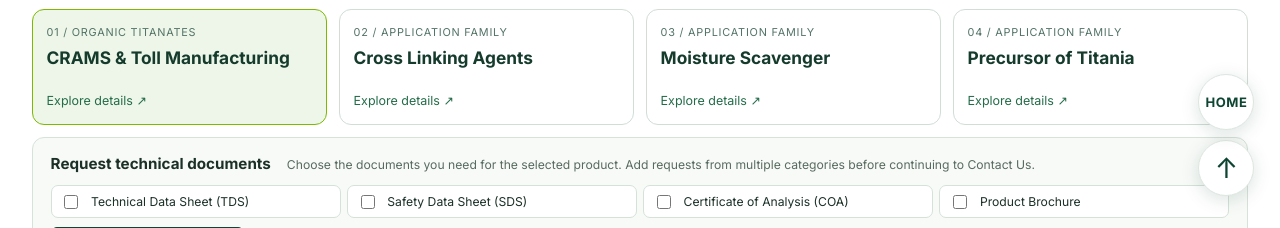
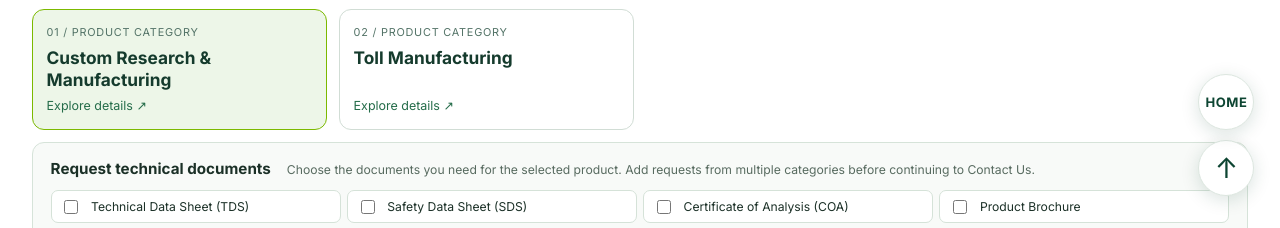
Before and after one commit to jtano14/polygel-japan, a plain HTML site: page crams-toll-manufacturing.html in a window 1280 px wide. Shown: the part 572-800 px from the top of the page. Drawn offline with Linux system fonts and the light colour scheme.

Commit message:
Use dynamic category cards on crams-toll-manufacturing

```diff
--- a/crams-toll-manufacturing.html
+++ b/crams-toll-manufacturing.html
@@ -17,12 +17,7 @@
 <main id="main" data-catalog-page="true" class="product-page">
 <div class="product-back"><a href="index.html#products">← Back to Products</a></div><section class="product-hero" aria-labelledby="product-heading"><div class="product-hero-inner"><p class="eyebrow">POLYGEL SPECIALTY CHEMICALS / PRODUCT CATALOG</p><h1 id="product-heading">CRAMS & Toll Manufacturing</h1><p>Explore product families, applications and technical information.</p></div></section>
 <section class="product-workspace" aria-labelledby="family-heading"><div class="product-intro"><div><p class="eyebrow">SELECT A PRODUCT FAMILY</p><h2 id="family-heading">CRAMS & Toll Manufacturing</h2></div><p>Choose a category below. Technical information updates in place, so you do not need to navigate between long pages.</p></div>
-<div class="family-grid" role="group" aria-label="CRAMS & Toll Manufacturing subproducts">
-<button class="family-card is-selected" type="button" data-family="0" aria-pressed="true"><small>01 / ORGANIC TITANATES</small><strong>CRAMS & Toll Manufacturing</strong><span>Explore details ↗</span></button>
-<button class="family-card" type="button" data-family="1" aria-pressed="false"><small>02 / APPLICATION FAMILY</small><strong>Cross Linking Agents</strong><span>Explore details ↗</span></button>
-<button class="family-card" type="button" data-family="2" aria-pressed="false"><small>03 / APPLICATION FAMILY</small><strong>Moisture Scavenger</strong><span>Explore details ↗</span></button>
-<button class="family-card" type="button" data-family="3" aria-pressed="false"><small>04 / APPLICATION FAMILY</small><strong>Precursor of Titania</strong><span>Explore details ↗</span></button>
-</div>
+<div class="family-grid" id="generic-family-grid" role="group" aria-label="Product categories"></div>
 <div class="document-area document-area--top"><div><h4>Request technical documents</h4><p>Choose the documents you need for the selected product. Add requests from multiple categories before continuing to Contact Us.</p></div><div class="document-options"><label><input type="checkbox" value="Technical Data Sheet (TDS)"> Technical Data Sheet (TDS)</label><label><input type="checkbox" value="Safety Data Sheet (SDS)"> Safety Data Sheet (SDS)</label><label><input type="checkbox" value="Certificate of Analysis (COA)"> Certificate of Analysis (COA)</label><label><input type="checkbox" value="Product Brochure"> Product Brochure</label></div><button type="button" id="add-documents" class="product-action">Add selected documents</button><p class="product-notice">Document availability is subject to confirmation. COAs may require batch information.</p></div>
 <div class="request-basket"><div><h4>Document request basket <span id="basket-count">0</span></h4><ul id="basket-items"><li>No documents selected yet.</li></ul></div><div class="basket-actions"><button type="button" id="clear-basket" class="product-secondary">Clear requests</button><a id="basket-contact" class="product-action" href="index.html#contact">Continue to Contact Us ↗</a></div><p class="product-notice">The contact form is currently a preview and cannot submit inquiries. Your selection will be inserted into its message field.</p></div><div class="technical-panel"><div class="technical-heading"><div><p class="eyebrow">PRODUCT INFORMATION</p><h3 id="selected-family">CRAMS & Toll Manufacturing</h3></div><span class="technical-status">English preview</span></div>
 <div class="product-subnav" id="product-subnav"></div><div class="technical-tabs" role="tablist" aria-label="Technical information"><button type="button" role="tab" id="tab-overview" aria-controls="technical-content" aria-selected="true" tabindex="0" data-tab="overview">Overview</button><button type="button" role="tab" id="tab-properties" aria-controls="technical-content" aria-selected="false" tabindex="-1" data-tab="properties">Products / Properties</button><button type="button" role="tab" id="tab-applications" aria-controls="technical-content" aria-selected="false" tabindex="-1" data-tab="applications">Applications</button></div>
```
